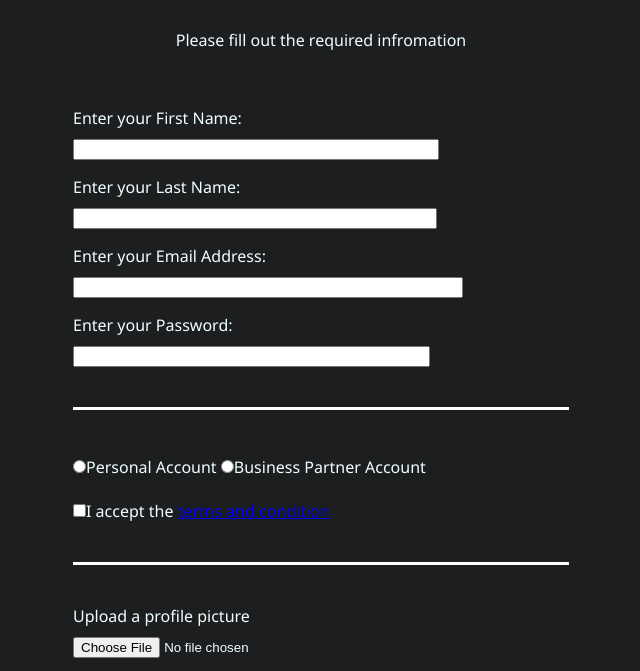
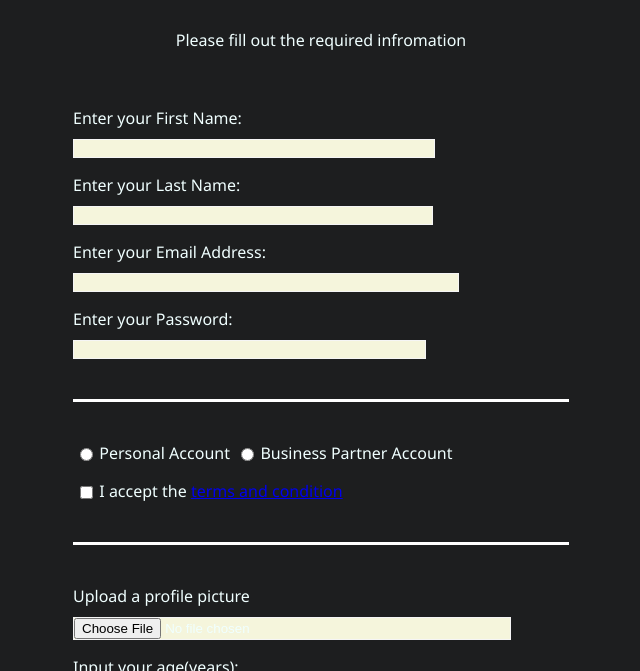
Before and after one commit to jepery/jepery-html-form-exercise, a plain HTML site: page index.html in a window 1280 px wide. Shown: the part 98-769 px from the top of the page, without its empty margins (339-979 px from the left). Drawn offline with Linux system fonts and the light colour scheme.

Commit message:
add updates on the inputs

```diff
--- a/css/styles.css
+++ b/css/styles.css
@@ -42,8 +42,16 @@ input, textarea, select{
     margin: 10px 0 0;
 }
 
+input, textarea{
+    background-color: beige;
+    border: 1px solid whitesmoke;
+}
+
+
 .inline{
     width: unset;
+    margin: 0 0.5em 0;
+    vertical-align: middle;
 }
 
 textarea{
--- a/index.html
+++ b/index.html
@@ -31,7 +31,7 @@
         <label for="#">Input your age(years): <input type="number" name="age" min="13" max="100"></label>
         <label>
           How did you hear from us?
-          <select>
+          <select name="referrer">
             <option value="">(select one)</option>
             <option value="1" name="news">News</option>
             <option value="2" name="blog">Blog</option>
@@ -46,6 +46,9 @@
           <textarea cols="45" rows="3" name="bio" placeholder="Tell something nice about you"></textarea>
         </label>
       </fieldset>
+
+
+
     </form>
   </body>
 </html>
```
